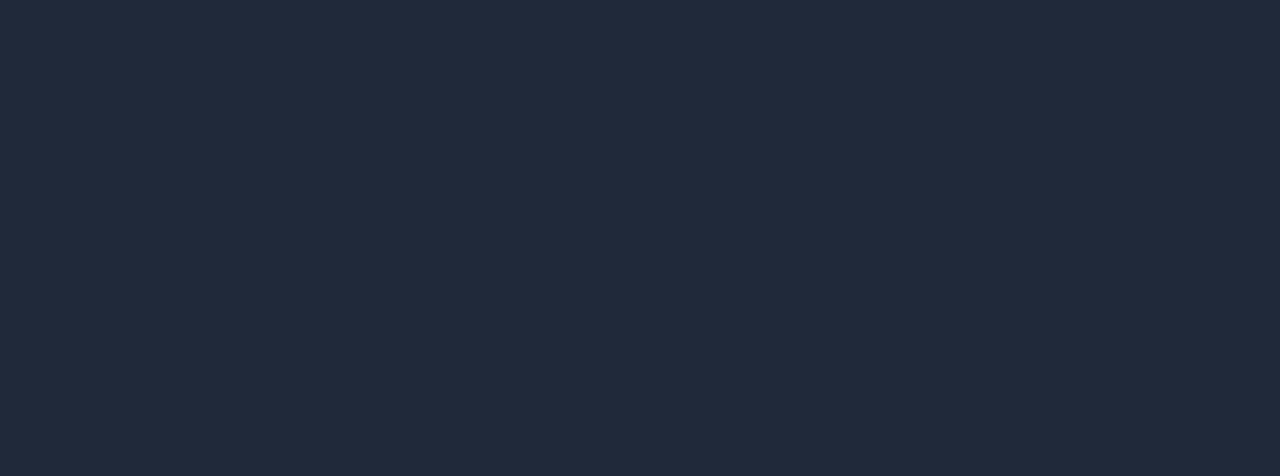
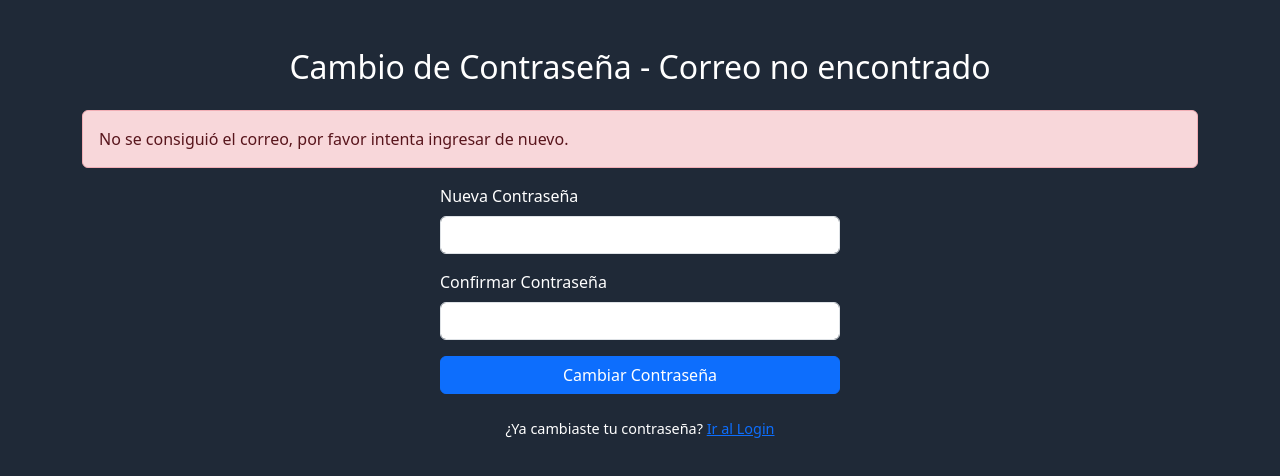
Before and after one commit to Falco-RS/Sistema-Red-Polish, a React (Vite) app: page /new_password in a window 1280 px wide. Before the commit this address had no page. Shown: the top 476 px of the page. Built offline with nearby package versions, Linux system fonts and the light colour scheme; the HTML template or start-up script is replaced by a standard one.

Commit message:
The recovery_password and new_password forms were created.

```diff
--- a/src/App.tsx
+++ b/src/App.tsx
@@ -2,8 +2,8 @@ import { Routes, Route } from 'react-router-dom'
 import Home from './pages/Home/index'
 import Login from './pages/Login/index'
 import Register from './pages/Register/index'
-
-
+import Recover from './pages/Recover_password/index'
+import New_Password from './pages/New_password/index'
 
 function App() {
   return (
@@ -11,6 +11,8 @@ function App() {
       <Route path="/" element={<Home />} />
       <Route path="/login" element={<Login />} />
       <Route path="/register" element={<Register />} />
+      <Route path="/recover" element={<Recover />} />
+      <Route path="/new_password" element={<New_Password />} />
     </Routes>
   )
 }
--- a/src/pages/Login/index.tsx
+++ b/src/pages/Login/index.tsx
@@ -97,6 +97,19 @@ const Login = () => {
               Ir al inicio
             </span>
           </p>
+
+          {/* Opción para recuperar contraseña */}
+          <p className="text-dark" style={{ fontSize: '0.9rem' }}>
+            ¿Olvidaste tu contraseña?{' '}
+            <span
+              className="text-primary"
+              role="button"
+              style={{ cursor: 'pointer', textDecoration: 'underline', fontWeight: '500' }}
+              onClick={() => navigate('/recover')}
+            >
+              Recupera tu contraseña aquí
+            </span>
+          </p>
         </div>
       </div>
     </div>
--- /dev/null
+++ b/src/pages/New_password/index.tsx
@@ -0,0 +1,119 @@
+import React, { useState, useEffect } from 'react'
+import { useNavigate, useLocation } from 'react-router-dom'
+
+function New_Password() {
+  const [newPassword, setNewPassword] = useState<string>('')
+  const [confirmPassword, setConfirmPassword] = useState<string>('')
+  const [error, setError] = useState<string>('')
+  const [successMessage, setSuccessMessage] = useState<string>('')
+  const [email, setEmail] = useState<string>('')
+  const [emailError, setEmailError] = useState<string>('')
+  const navigate = useNavigate()
+  const location = useLocation()
+
+  //Nota importante: el correo al usuario para restaurar la contraseña y poder ingresar aca, debe de ser con este formato: http://localhost:5173/new_password?email=usuario@dominio.com
+  // Extraer el correo desde la URL (suponiendo que el correo se pasa como un parámetro en la URL)
+  useEffect(() => {
+    const params = new URLSearchParams(location.search)
+    const emailFromUrl = params.get('email')
+    if (emailFromUrl) {
+      setEmail(emailFromUrl)
+      setEmailError('') // Limpiar error si se encuentra el correo
+    } else {
+      setEmailError('No se consiguió el correo, por favor intenta ingresar de nuevo.')
+    }
+  }, [location])
+
+  const validatePassword = (password: string): boolean => {
+    // Validación para asegurarse de que la contraseña tenga al menos 8 caracteres
+    return password.length >= 8
+  }
+
+  const handleSubmit = (e: React.FormEvent<HTMLFormElement>) => {
+    e.preventDefault()
+
+    // Verificar si se encontró el correo antes de proceder
+    if (!email) {
+      setEmailError('No se consiguió el correo, por favor intenta ingresar de nuevo.')
+      return
+    }
+
+    // Validación de las contraseñas
+    if (!validatePassword(newPassword)) {
+      setError('La contraseña debe tener al menos 8 caracteres.')
+      return
+    }
+
+    if (newPassword !== confirmPassword) {
+      setError('Las contraseñas no coinciden.')
+      return
+    }
+
+    setError('')
+    setSuccessMessage('Contraseña cambiada con éxito.')
+
+    // Aquí, se enviaría el email y la nueva contraseña a la API para realizar el cambio.
+    console.log('Correo:', email)
+    console.log('Contraseña nueva:', newPassword)
+
+    // Limpiar los campos después de enviar
+    setNewPassword('')
+    setConfirmPassword('')
+  }
+
+  return (
+    <div className="container mt-5">
+      <h2 className="text-center mb-4">{`Cambio de Contraseña - ${email || 'Correo no encontrado'}`}</h2>
+
+      {/* Mostrar error si no se consiguió el correo */}
+      {emailError && <div className="alert alert-danger">{emailError}</div>}
+
+      <form onSubmit={handleSubmit} className="mx-auto" style={{ maxWidth: '400px' }}>
+        <div className="mb-3">
+          <label htmlFor="newPassword" className="form-label">Nueva Contraseña</label>
+          <input
+            type="password"
+            className="form-control"
+            id="newPassword"
+            value={newPassword}
+            onChange={(e: React.ChangeEvent<HTMLInputElement>) => setNewPassword(e.target.value)}
+            required
+          />
+        </div>
+        <div className="mb-3">
+          <label htmlFor="confirmPassword" className="form-label">Confirmar Contraseña</label>
+          <input
+            type="password"
+            className="form-control"
+            id="confirmPassword"
+            value={confirmPassword}
+            onChange={(e: React.ChangeEvent<HTMLInputElement>) => setConfirmPassword(e.target.value)}
+            required
+          />
+        </div>
+
+        {error && <div className="alert alert-danger">{error}</div>}
+        {successMessage && !emailError && <div className="alert alert-success">{successMessage}</div>}
+
+        <button type="submit" className="btn btn-primary w-100">Cambiar Contraseña</button>
+      </form>
+
+      {/* Opción para ir al login */}
+      <div className="mt-4 text-center">
+        <p className="text-white" style={{ fontSize: '0.9rem' }}>
+            ¿Ya cambiaste tu contraseña?{' '}
+          <span
+            className="text-primary"
+            role="button"
+            style={{ cursor: 'pointer', textDecoration: 'underline', fontWeight: '500' }}
+            onClick={() => navigate('/login')}
+          >
+            Ir al Login
+          </span>
+        </p>
+      </div>
+    </div>
+  )
+}
+
+export default New_Password
--- /dev/null
+++ b/src/pages/Recover_password/index.tsx
@@ -0,0 +1,106 @@
+import React, { useState } from 'react'
+import { useNavigate } from 'react-router-dom'
+
+function Recover_Password() {
+  const [email, setEmail] = useState<string>('')
+  const [error, setError] = useState<string>('')
+  const [showModal, setShowModal] = useState<boolean>(false)
+  const navigate = useNavigate()
+
+  const validateEmail = (email: string): boolean => {
+    return email.includes('@') && email.endsWith('.com')
+  }
+
+  const handleSubmit = (e: React.FormEvent<HTMLFormElement>) => {
+    e.preventDefault()
+
+    if (!validateEmail(email)) {
+      setError('Por favor ingresa un correo válido que contenga "@" y termine en ".com"')
+      return
+    }
+
+    setError('')
+    setShowModal(true)
+
+    // Aquí puedes guardar el correo para usarlo después:
+    const correoRecuperacion = email
+    console.log('Correo ingresado:', correoRecuperacion)
+
+    // En el futuro aquí iría el código para enviar el correo
+    //Nota importante: el correo al usuario para restaurar la contraseña y poder ingresar aca, debe de ser con este formato: http://localhost:5173/new_password?email=usuario@dominio.com
+
+  }
+
+  return (
+    <div className="container mt-5">
+      <h2 className="text-center mb-4">Recuperar Contraseña</h2>
+      <form onSubmit={handleSubmit} className="mx-auto" style={{ maxWidth: '400px' }}>
+        <div className="mb-3">
+          <label htmlFor="email" className="form-label">Correo electrónico</label>
+          <input
+            type="email"
+            className="form-control"
+            id="email"
+            value={email}
+            onChange={(e: React.ChangeEvent<HTMLInputElement>) => setEmail(e.target.value)}
+            required
+          />
+        </div>
+        {error && <div className="alert alert-danger">{error}</div>}
+        <button type="submit" className="btn btn-primary w-100">Enviar</button>
+      </form>
+
+      {/* Modal */}
+      {showModal && (
+        <div
+          className="modal fade show"
+          style={{ display: 'block', backgroundColor: 'rgba(0, 0, 0, 0.5)' }}
+          tabIndex={0}
+          role="dialog"
+        >
+          <div className="modal-dialog modal-dialog-centered">
+            <div className="modal-content">
+              <div className="modal-header">
+                <h5 className="modal-title">Correo Enviado</h5>
+                <button
+                  type="button"
+                  className="btn-close"
+                  onClick={() => setShowModal(false)}
+                ></button>
+              </div>
+              <div className="modal-body">
+                <p>Si el correo existe en nuestra base de datos, se enviará un enlace para restablecer la contraseña.</p>
+              </div>
+              <div className="modal-footer">
+                <button
+                  type="button"
+                  className="btn btn-secondary"
+                  onClick={() => setShowModal(false)}
+                >
+                  Cerrar
+                </button>
+              </div>
+            </div>
+          </div>
+        </div>
+      )}
+
+      {/* Opción para volver al login */}
+      <div className="mt-4 text-center">
+        <p className="text-white" style={{ fontSize: '0.9rem' }}>
+          ¿Ya recuerdas tu contraseña?{' '}
+          <span
+            className="text-primary"
+            role="button"
+            style={{ cursor: 'pointer', textDecoration: 'underline', fontWeight: '500' }}
+            onClick={() => navigate('/login')}
+          >
+            Volver al Login
+          </span>
+        </p>
+      </div>
+    </div>
+  )
+}
+
+export default Recover_Password
```
